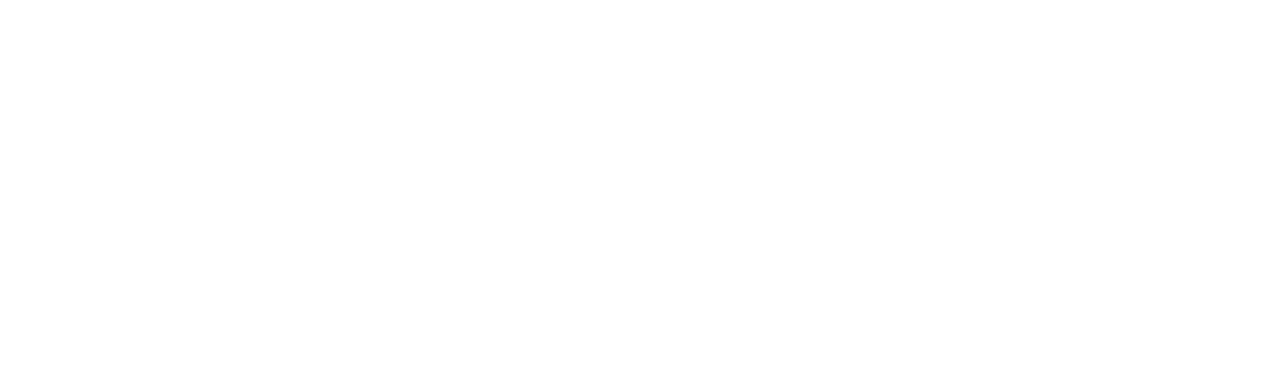
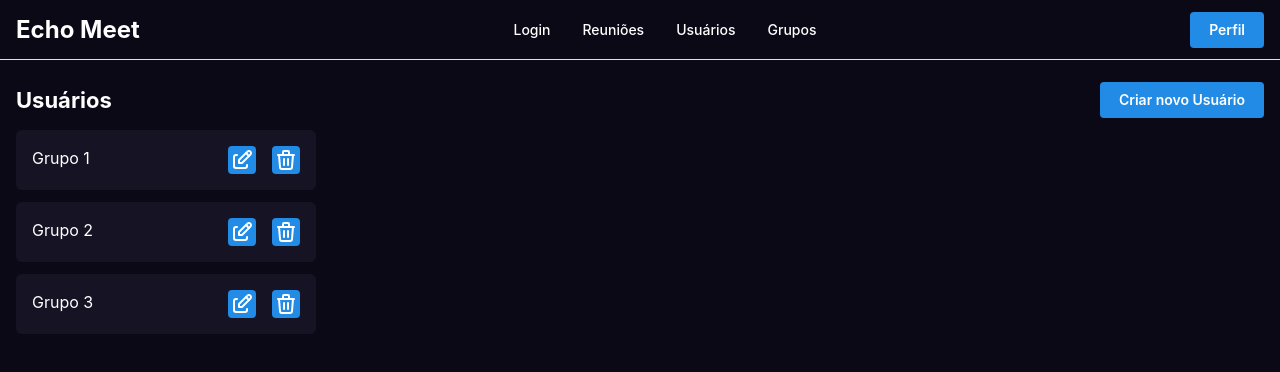
Before and after one commit to gabriel-teotonio/echo-meet-frontend, a React (Vite) app: page /grupos in a window 1280 px wide. Before the commit this address had no page. Shown: the top 372 px of the page. Built offline with nearby package versions, Linux system fonts and the light colour scheme.

Commit message:
add criação e edição de grupo

```diff
--- a/src/App.tsx
+++ b/src/App.tsx
@@ -7,6 +7,7 @@
 import { Users } from './pages/Users/Users'
 import { Summary } from './pages/Summary/Summary'
 import { Reunioes } from './pages/Reunioes/Reunioes'
+import { Grupos } from './pages/Grupos/Grupos'
 
 function App() {
 
@@ -18,6 +19,7 @@
           <Route path='/users' element={<Users />}/>
           <Route path='/summary' element={<Summary />}/>
           <Route path='/reunioes' element={<Reunioes />} />
+          <Route path='/grupos' element={<Grupos />} />
         </Route>
       <Route index path='/login' element={<Login />}/>
       <Route index path='/register' element={<Register />}/>
--- a/src/components/Header/Header.tsx
+++ b/src/components/Header/Header.tsx
@@ -29,15 +29,9 @@
             <Group h="100%" gap={0} visibleFrom="sm">
               <Link to='/login' className={classes.link}>Login</Link>
               <Link to='/reunioes' className={classes.link}>Reuniões</Link>
-              {/* <a href="#" className={classes.link}>
-                Inicio
-              </a>
-              <a href="#" className={classes.link}>
-                Reuniões
-              </a>
-              <a href="#" className={classes.link}>
-                Grupos
-              </a> */}
+              <Link to='/users' className={classes.link}>Usuários</Link>
+              <Link to='/grupos' className={classes.link}>Grupos</Link>
+
             </Group>
 
             <Group visibleFrom="sm">
--- /dev/null
+++ b/src/pages/Grupos/Grupos.tsx
@@ -0,0 +1,93 @@
+import { ActionIcon, Button, Flex, Group, Modal, Text, TextInput, Title } from "@mantine/core";
+import { useDisclosure } from "@mantine/hooks";
+import { IconEdit, IconTrash, IconUsersGroup } from "@tabler/icons-react";
+import { useState } from "react";
+
+interface IGrupo {
+    id: number;
+    nome: string;
+}
+
+const gruposEl:IGrupo[] = [
+    {
+        id: 1,
+        nome: 'Grupo 1'
+    },
+    {
+        id: 2,
+        nome: 'Grupo 2'
+    },
+    {
+        id: 3,
+        nome: 'Grupo 3'
+    }
+]
+
+export function Grupos() {
+    const [grupos, setGrupos] = useState<IGrupo[]>(gruposEl);
+    const [opened, { open, close }] = useDisclosure(false);
+    const [selectedGrupo, setSelectedGrupo] = useState<IGrupo | null>(null); // Estado para armazenar o usuário selecionado
+    const [isEditMode, setIsEditMode] = useState(false); // Estado para controlar o modo de edição
+
+
+    const handleEdit = (grupo: IGrupo) => {
+        setSelectedGrupo(grupo);
+      setIsEditMode(true);
+      open();
+    };
+
+    const handleCreate = () => {
+        setSelectedGrupo(null); // Limpa o usuário selecionado ao criar um novo
+      setIsEditMode(false);
+      open();
+    };
+
+    const handleDeleteUser = (userId: number) => {
+      if(confirm('Excluir Usuário?')) {
+        const newElements = grupos.filter((element) => element.id !== userId);
+        setGrupos(newElements);
+      }
+    }
+
+    return (
+        <>
+         <Modal opened={opened} onClose={close} title={isEditMode ? 'Editar Grupo' : 'Criar novo Grupo'} centered>
+        <Flex gap={'sm'} direction={'column'}>
+          <TextInput
+            leftSectionPointerEvents="none"
+            leftSection={<IconUsersGroup size={14} />}
+            label="Nome do grupo"
+            placeholder="nome do grupo"
+            value={selectedGrupo ? selectedGrupo.nome : ''}
+            />
+        </Flex>
+        <Button fullWidth mt={'md'} type="submit" onClick={() => isEditMode ? handleEdit(selectedGrupo) : handleCreate()}>Salvar</Button>
+      </Modal>
+        <Flex justify="space-between" align={'center'}>
+            <Title order={3}>Usuários</Title>
+            <Button onClick={handleCreate}>Criar novo Usuário</Button>
+        </Flex>
+
+        {
+            gruposEl.map(grupo => (
+                <Flex
+                 w={'300px'} bg={'#161324'} p={'md'}
+                 style={{borderRadius: '6px'}}
+                 justify={'space-between'} key={grupo.id} mt={'sm'}
+                 >
+                    <Text>{grupo.nome}</Text>
+                    <Group>
+                        <ActionIcon  onClick={() => handleEdit(grupo)}>
+                            <IconEdit />
+                        </ActionIcon>
+                        <ActionIcon>
+                            <IconTrash />
+                        </ActionIcon>
+                    </Group>
+                </Flex>
+            ))
+        }
+
+        </>
+    )
+}
```
